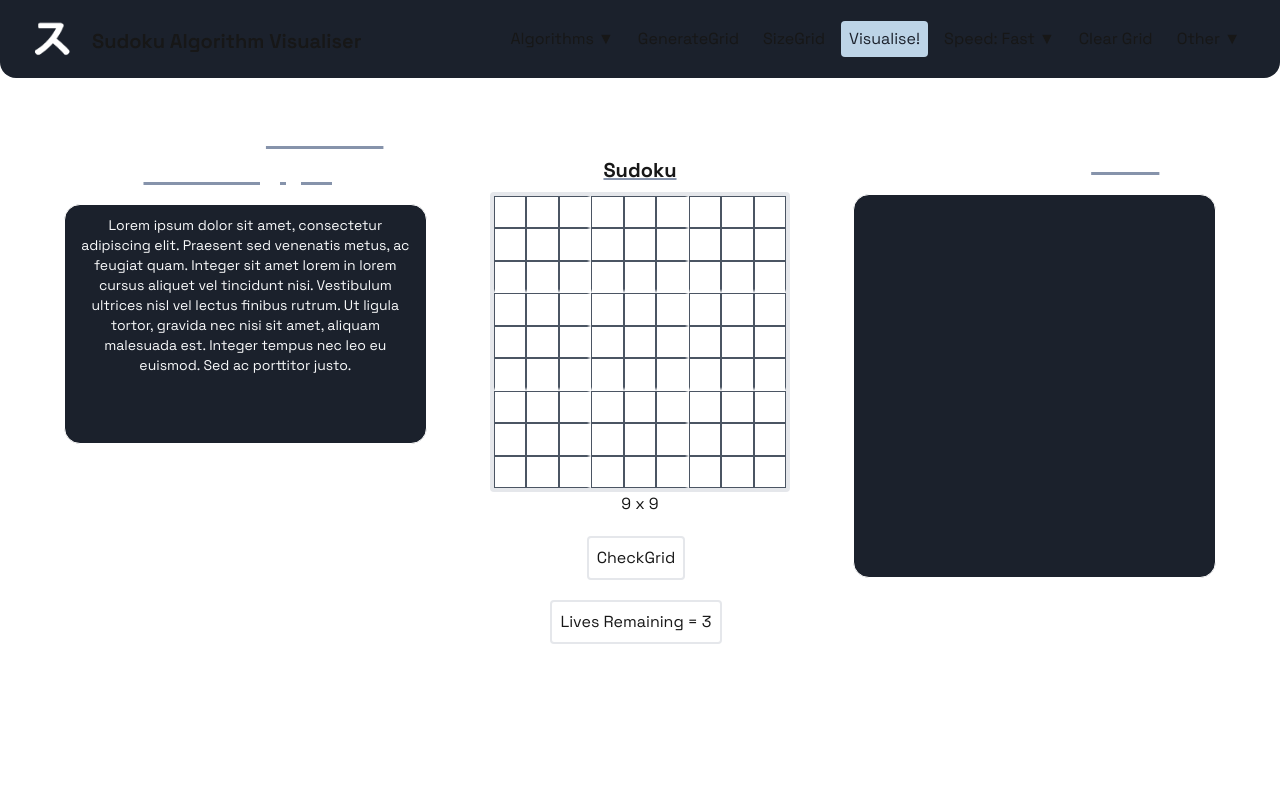
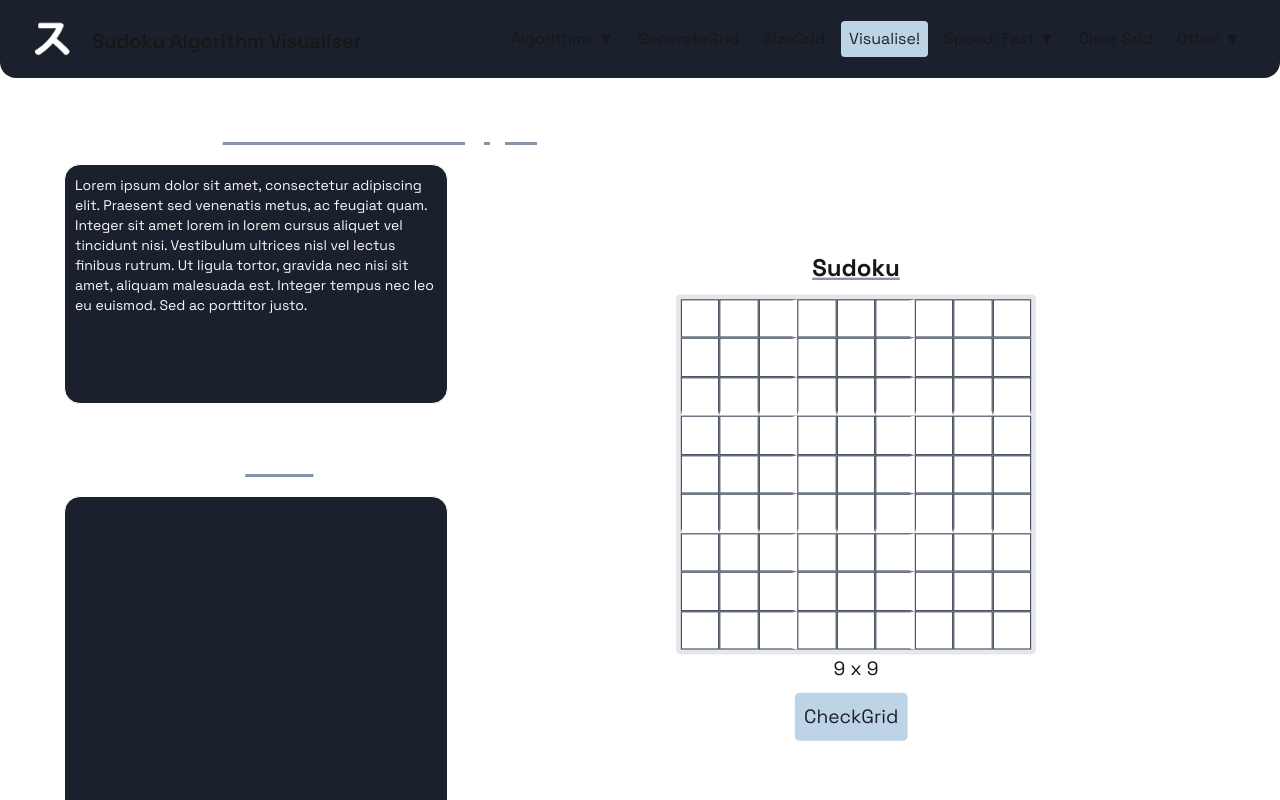
Before and after one commit to EthanEES/Sudoku-Algorithm-Visualiser, a Next.js app in the folder product/sudoku-algorithm-visualiser/: page /Forward-Checking in a window 1280 px wide. Built offline with nearby package versions, Linux system fonts and the light colour scheme; a web font is replaced by a local one.

Commit message:
fix: Ensured the items stay centre of the page when adjusting over 16:9 resolution

```diff
--- a/product/sudoku-algorithm-visualiser/src/app/Backtracking/page.js
+++ b/product/sudoku-algorithm-visualiser/src/app/Backtracking/page.js
@@ -366,7 +366,7 @@ export default function Page() {
 
 
     return (
-        <div className="flex font-spacegrotesk">
+        <div className="flex font-spacegrotesk justify-center">
             <link rel="preconnect" href="https://fonts.googleapis.com"></link>
             <link rel="preconnect" href="https://fonts.gstatic.com" ></link>
             <link href="https://fonts.googleapis.com/css2?family=Space+Grotesk:wght@300..700&family=Tourney:ital,wght@0,100..900;1,100..900&display=swap" rel="stylesheet"></link>
@@ -377,10 +377,11 @@ export default function Page() {
 
 
             <AlgosNavbar generateGrid={generateGrid} sizeGrid={sizeGrid} solveSudoku={solveSudoku} clearGrid={clearGrid} checkGrid={checkGrid} longFunction={longFunction} changeSpeed={changeSpeed}/>
-            <div className="grid grid-cols-3 w-screen h-screen items-center">
-                <div className="pl-16 pb-60 text-center">
+            <div className="grid grid-cols-2 w-screen max-w-[1920px] justify-center items-center h-screen py-28">
+                <div className="pl-16">
+                    <div className="pb-10 place-items-start">
                         <h1 className="mb-4 text-3xl font-bold text-white">Algorithm: <p className="inline underline underline-offset-3 decoration-[#8693AB]">Backtracking (BT)</p></h1>
-                    <p className="p-2.5 w-full h-60 text-sm text-gray-50 bg-[#1b212c] border rounded-2xl border-white">Lorem ipsum dolor sit amet, consectetur adipiscing elit.
+                        <p className="p-2.5 w-2/3 h-60 text-sm text-gray-50 bg-[#1b212c] border rounded-2xl border-white">Lorem ipsum dolor sit amet, consectetur adipiscing elit.
                             Praesent sed venenatis metus, ac feugiat quam. Integer
                             sit amet lorem in lorem cursus aliquet vel tincidunt nisi.
                             Vestibulum ultrices nisl vel lectus finibus rutrum. Ut ligula
@@ -389,24 +390,27 @@ export default function Page() {
                         </p>
                     </div>
 
-                <div id="GridDiv" className="flex flex-col justify-center items-center">
+
+                    <div className="place-items-start">
+                        <h1 className="mb-4 text-3xl font-bold text-white">Complexity: <p className="underline inline underline-offset-3 decoration-[#8693AB]">Time</p></h1>
+                        <p className="p-2.5 w-2/3 h-96 text-sm text-gray-50 bg-[#1b212c] border rounded-2xl border-white"></p>
+
+                    </div>
+                </div>
+
+                <div id="GridDiv" className="flex flex-col justify-center items-center mr-52 scale-[120%]">
                     <div className="text-xl font-bold mb-2 underline underline-offset-3 decoration-[#8693AB]">
                         Sudoku
                     </div>
                     <SudokuGrid rows={gridSize} cols={gridSize}/>
                     {/* <div className="font-5xl mb-2">Timer: 00:00</div>*/}
                     {gridSize} x {gridSize}
+                    <button onClick={() => checkGrid(gridSolution)} className="rounded p-2 mr-2 mt-2 bg-[#BDD4E7] text-[#1b212c]">CheckGrid</button>
 
-                    <button onClick={() => checkGrid(gridSolution)} className="border-2 rounded p-2 mt-5 mr-2 hover:bg-[#313c50]">CheckGrid</button>
-                    <a className="inline border-2 rounded p-2 mt-5 mr-2">Lives Remaining = {lives}</a>
 
                 </div>
 
-                <div className="pr-16 pb-20">
-                    <h1 className="mb-4 text-center text-3xl font-bold text-white">Complexity: <p className="underline inline underline-offset-3 decoration-[#8693AB]">Time</p></h1>
-                    <p className="p-2.5 w-full h-96 text-sm text-gray-50 bg-[#1b212c] border rounded-2xl border-white"></p>
 
-                </div>
             </div>
 
 
--- a/product/sudoku-algorithm-visualiser/src/app/Forward-Checking/page.js
+++ b/product/sudoku-algorithm-visualiser/src/app/Forward-Checking/page.js
@@ -366,7 +366,7 @@ export default function Page() {
 
 
     return (
-        <div className="flex font-spacegrotesk">
+        <div className="flex font-spacegrotesk justify-center">
             <link rel="preconnect" href="https://fonts.googleapis.com"></link>
             <link rel="preconnect" href="https://fonts.gstatic.com" ></link>
             <link href="https://fonts.googleapis.com/css2?family=Space+Grotesk:wght@300..700&family=Tourney:ital,wght@0,100..900;1,100..900&display=swap" rel="stylesheet"></link>
@@ -377,10 +377,11 @@ export default function Page() {
 
 
             <AlgosNavbar generateGrid={generateGrid} sizeGrid={sizeGrid} solveSudoku={solveSudoku} clearGrid={clearGrid} checkGrid={checkGrid} longFunction={longFunction} changeSpeed={changeSpeed}/>
-            <div className="grid grid-cols-3 w-screen h-screen items-center">
-                <div className="pl-16 pb-60 text-center">
+            <div className="grid grid-cols-2 w-screen max-w-[1920px]  justify-center items-center h-screen py-28">
+                <div className="pl-16">
+                    <div className="pb-10 place-items-start">
                         <h1 className="mb-4 text-3xl font-bold text-white">Algorithm: <p className="inline underline underline-offset-3 decoration-[#8693AB]">Forward Checking (BT)</p></h1>
-                    <p className="p-2.5 w-full h-60 text-sm text-gray-50 bg-[#1b212c] border rounded-2xl border-white">Lorem ipsum dolor sit amet, consectetur adipiscing elit.
+                        <p className="p-2.5 w-2/3 h-60 text-sm text-gray-50 bg-[#1b212c] border rounded-2xl border-white">Lorem ipsum dolor sit amet, consectetur adipiscing elit.
                             Praesent sed venenatis metus, ac feugiat quam. Integer
                             sit amet lorem in lorem cursus aliquet vel tincidunt nisi.
                             Vestibulum ultrices nisl vel lectus finibus rutrum. Ut ligula
@@ -389,24 +390,27 @@ export default function Page() {
                         </p>
                     </div>
 
-                <div id="GridDiv" className="flex flex-col justify-center items-center">
+
+                    <div className="place-items-start">
+                        <h1 className="mb-4 text-3xl font-bold text-white">Complexity: <p className="underline inline underline-offset-3 decoration-[#8693AB]">Time</p></h1>
+                        <p className="p-2.5 w-2/3 h-96 text-sm text-gray-50 bg-[#1b212c] border rounded-2xl border-white"></p>
+
+                    </div>
+                </div>
+
+                <div id="GridDiv" className="flex flex-col justify-center items-center mr-52 scale-[120%]">
                     <div className="text-xl font-bold mb-2 underline underline-offset-3 decoration-[#8693AB]">
                         Sudoku
                     </div>
                     <SudokuGrid rows={gridSize} cols={gridSize}/>
                     {/* <div className="font-5xl mb-2">Timer: 00:00</div>*/}
                     {gridSize} x {gridSize}
+                    <button onClick={() => checkGrid(gridSolution)} className="rounded p-2 mr-2 mt-2 bg-[#BDD4E7] text-[#1b212c]">CheckGrid</button>
 
-                    <button onClick={() => checkGrid(gridSolution)} className="border-2 rounded p-2 mt-5 mr-2 hover:bg-[#313c50]">CheckGrid</button>
-                    <a className="inline border-2 rounded p-2 mt-5 mr-2">Lives Remaining = {lives}</a>
 
                 </div>
 
-                <div className="pr-16 pb-20">
-                    <h1 className="mb-4 text-center text-3xl font-bold text-white">Complexity: <p className="underline inline underline-offset-3 decoration-[#8693AB]">Time</p></h1>
-                    <p className="p-2.5 w-full h-96 text-sm text-gray-50 bg-[#1b212c] border rounded-2xl border-white"></p>
 
-                </div>
             </div>
 
 
```
Lines whose indentation alone changed are shown as unchanged.
